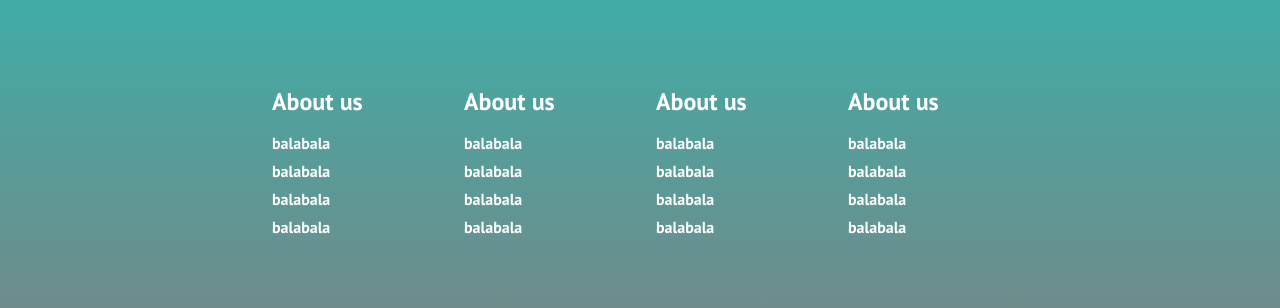
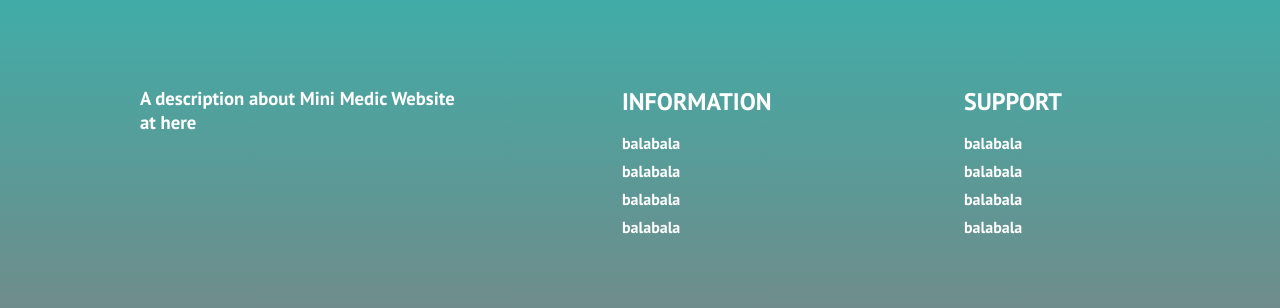
Before and after one commit to Mini-Medic/Mini-Medic-WebApp, a React (Create React App) app: page / in a window 1280 px wide. Shown: the part 2020-2328 px from the top of the page. Built offline with nearby package versions, Linux system fonts and the light colour scheme.

Commit message:
finished basic footer design

```diff
--- a/src/components/common/footer/Footer.css
+++ b/src/components/common/footer/Footer.css
@@ -26,8 +26,10 @@
 .footer_links {
   width: 100%;
   max-width:1000px;
-  display:flex;
+  display:grid;
+  grid-template-columns: repeat(3, auto);
   justify-content: center;
+  grid-gap: 150px;
 }
 
 .footer_links-wrapper {
@@ -48,7 +50,13 @@
   margin-bottom: 16px;
   color: #fff;
 }
+.footer_links-text {
+  color: #fff;
+  margin-top: 1rem;
+}
+.footer_links-text h3 {
 
+}
 .footer_links-items a {
   color: #fff;
   text-decoration: none;
--- a/src/components/common/footer/Footer.jsx
+++ b/src/components/common/footer/Footer.jsx
@@ -5,15 +5,13 @@ function Footer() {
       <div className={'footer_container'}>
         <div className={'footer_links'}>
           <div className={'footer_links-wrapper'}>
+            <div className={'footer_links-text'}>
+              <h3>A description about Mini Medic Website at here</h3>
+            </div>
+          </div>
+          <div className={'footer_links-wrapper'}>
             <div className={'footer_links-items'}>
-              <h2>About us</h2>
-              <a href="/">balabala</a>
-              <a href="/">balabala</a>
-              <a href="/">balabala</a>
-              <a href="/">balabala</a>
-            </div>
-            <div className={'footer_links-items'}>
-              <h2>About us</h2>
+              <h2>INFORMATION</h2>
               <a href="/">balabala</a>
               <a href="/">balabala</a>
               <a href="/">balabala</a>
@@ -22,14 +20,7 @@ function Footer() {
           </div>
           <div className={'footer_links-wrapper'}>
             <div className={'footer_links-items'}>
-              <h2>About us</h2>
-              <a href="/">balabala</a>
-              <a href="/">balabala</a>
-              <a href="/">balabala</a>
-              <a href="/">balabala</a>
-            </div>
-            <div className={'footer_links-items'}>
-              <h2>About us</h2>
+              <h2>SUPPORT</h2>
               <a href="/">balabala</a>
               <a href="/">balabala</a>
               <a href="/">balabala</a>
```
